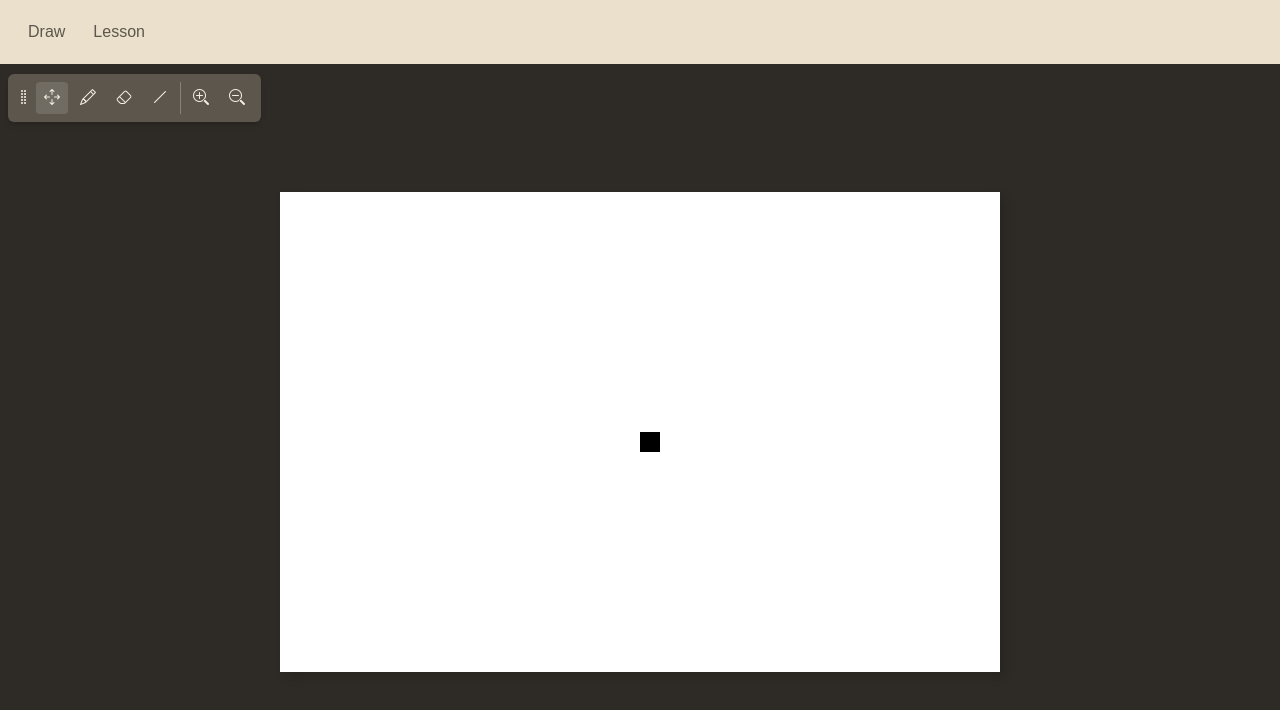
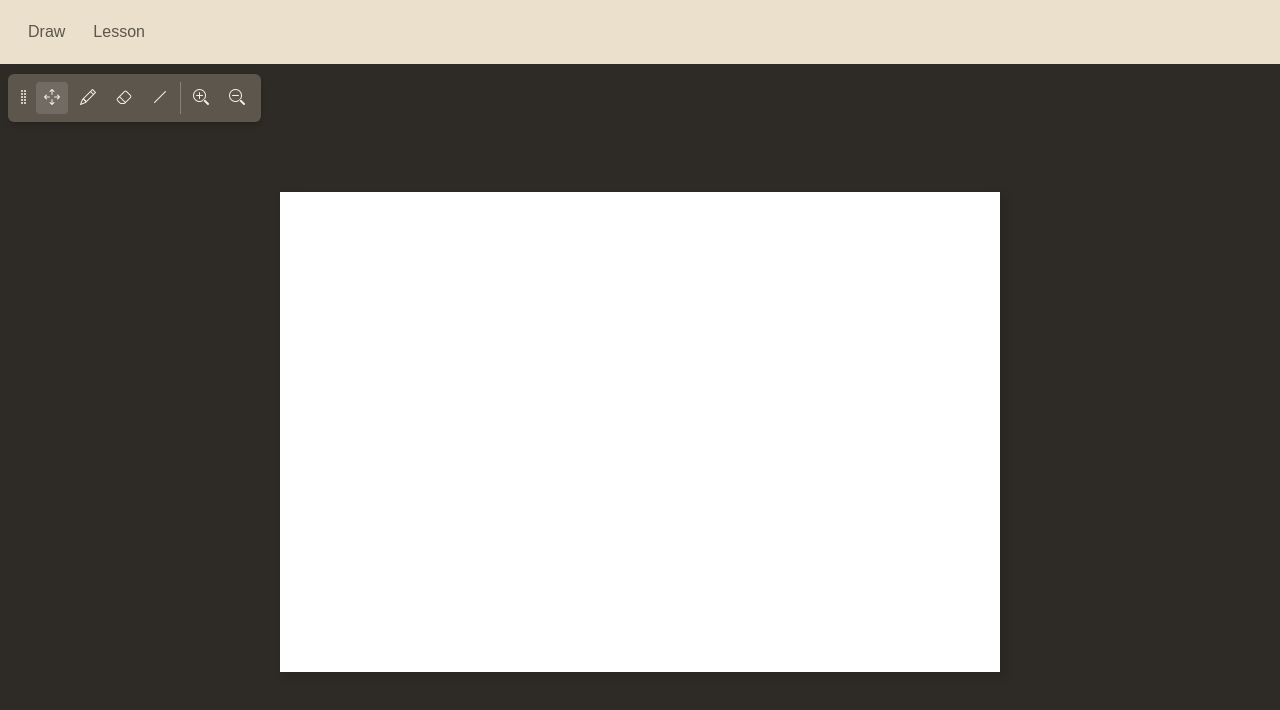
Before and after one commit to drawdle/drawdle, a Next.js app: page /draw in a window 1280 px wide. Shown: the top 710 px of the page. Built offline with nearby package versions, Linux system fonts and the light colour scheme; a web font is replaced by a local one.

Commit message:
remove debug square

```diff
--- a/app/components/canvas.jsx
+++ b/app/components/canvas.jsx
@@ -281,14 +281,6 @@ export default class DrawingCanvas extends React.Component {
       );
     });
 
-    this.ctx.fillStyle = "#000";
-    this.ctx.fillRect(
-      this.canvasProperties.offset.x,
-      this.canvasProperties.offset.y,
-      20,
-      20
-    );
-
     // Draw lines
     for (let i = 0; i < this.lines.length; i++) {
       this.ctx.beginPath();
```
